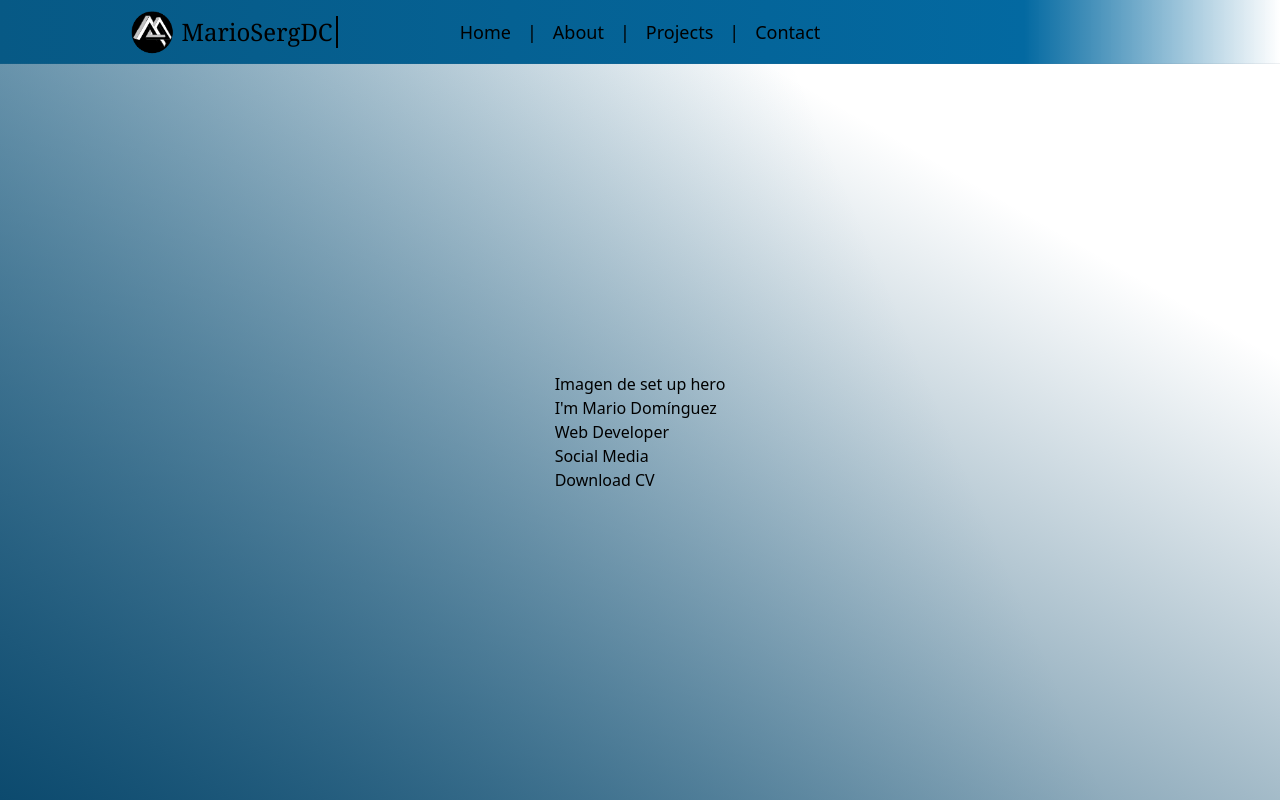
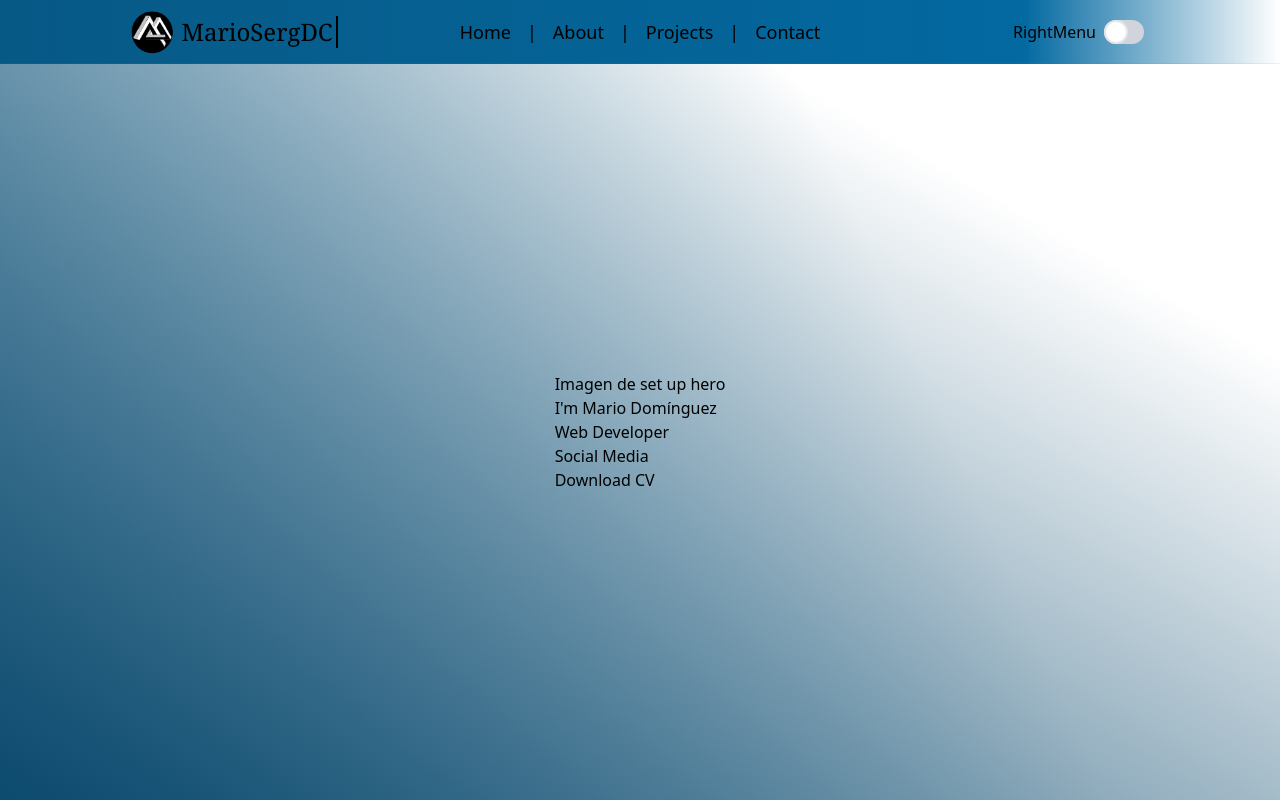
Before and after one commit to mariosergdc/portfolio, a React (Vite) app: page / in a window 1280 px wide. Shown: the top 800 px of the page. Built offline with nearby package versions, Linux system fonts and the light colour scheme.

Commit message:
add rightmenu cmpnent,switchtheme cmpnent and css

```diff
--- a/src/components/NavBar.tsx
+++ b/src/components/NavBar.tsx
@@ -1,4 +1,5 @@
 import Menu from "./Menu";
+import RightMenu from "./RightMenu";
 
 const NavBar = () => {
   return (
@@ -14,6 +15,7 @@ const NavBar = () => {
           </h1>
         </div>
         <Menu />
+        <RightMenu />
       </header>
     </div>
   );
--- /dev/null
+++ b/src/components/RightMenu.tsx
@@ -0,0 +1,13 @@
+import React from "react";
+import SwitchTheme from "./SwitchTheme";
+
+const RightMenu = () => {
+  return (
+    <div className="flex  items-center justify-end">
+      RightMenu
+      <SwitchTheme />
+    </div>
+  );
+};
+
+export default RightMenu;
--- /dev/null
+++ b/src/components/SwitchTheme.css
@@ -0,0 +1,11 @@
+.toggle-checkbox {
+  left: 0;
+  transition: all 0.3s ease-in-out, left 0.3s ease-in-out;
+  cursor: pointer;
+}
+
+.toggle-checkbox:checked {
+  left: calc(100% - 24px);
+  border-color: #ffffff;
+  background-color: #000000;
+}
--- /dev/null
+++ b/src/components/SwitchTheme.tsx
@@ -0,0 +1,29 @@
+import { useState } from "react";
+import "./SwitchTheme.css";
+
+const SwitchTheme = () => {
+  const [isOn, setIsOn] = useState(false);
+
+  const handleToggle = () => {
+    setIsOn(!isOn);
+  };
+
+  return (
+    <div className="relative w-10 mx-2 align-middle">
+      <input
+        type="checkbox"
+        name="toggle"
+        id="toggle"
+        className="toggle-checkbox absolute block w-6 h-6 rounded-full bg-white border-2 appearance-none cursor-pointer"
+        checked={isOn}
+        onChange={handleToggle}
+      />
+      <label
+        htmlFor="toggle"
+        className="toggle-label block overflow-hidden h-6 rounded-full bg-gray-300 cursor-pointer"
+      ></label>
+    </div>
+  );
+};
+
+export default SwitchTheme;
```
